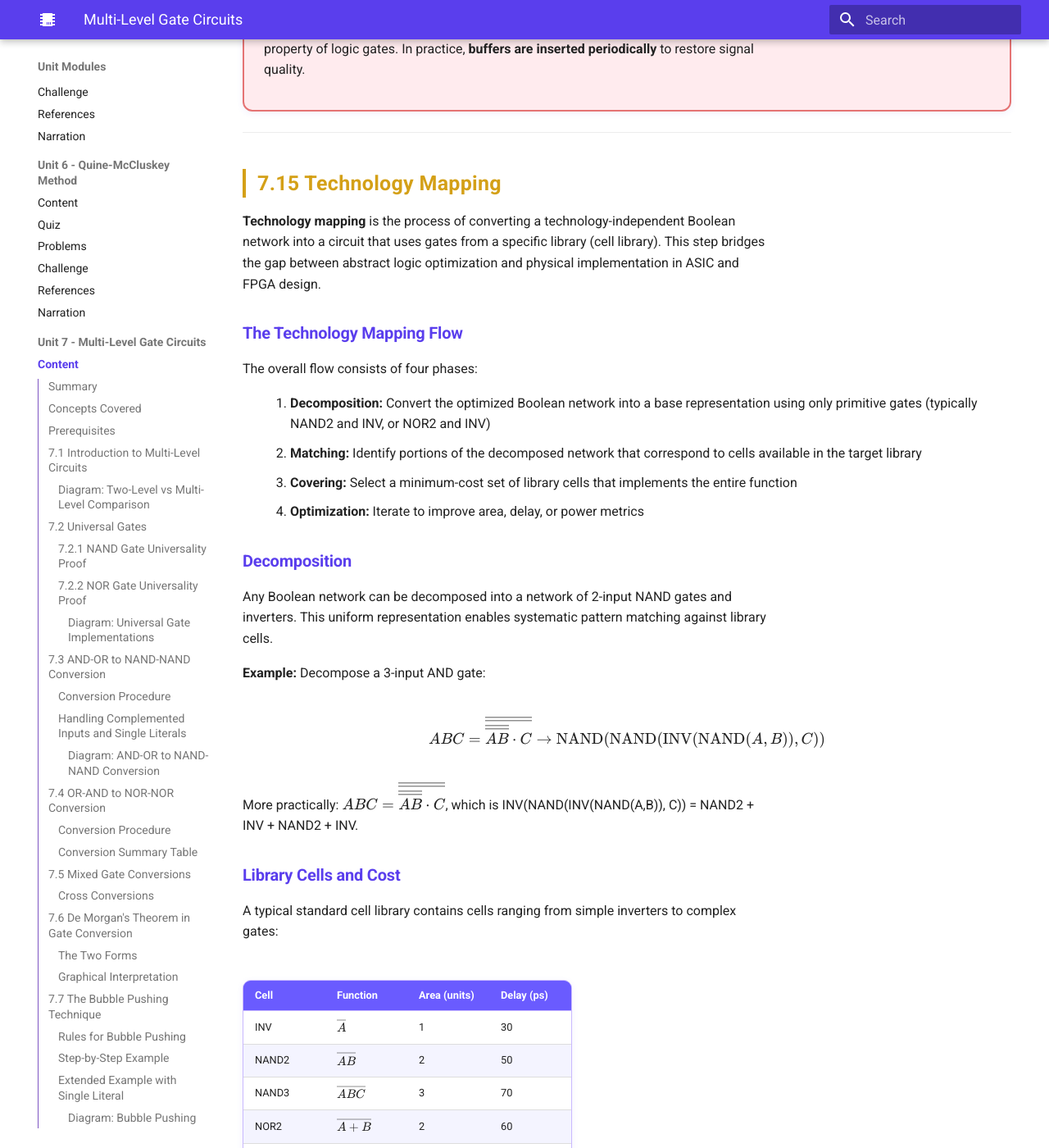
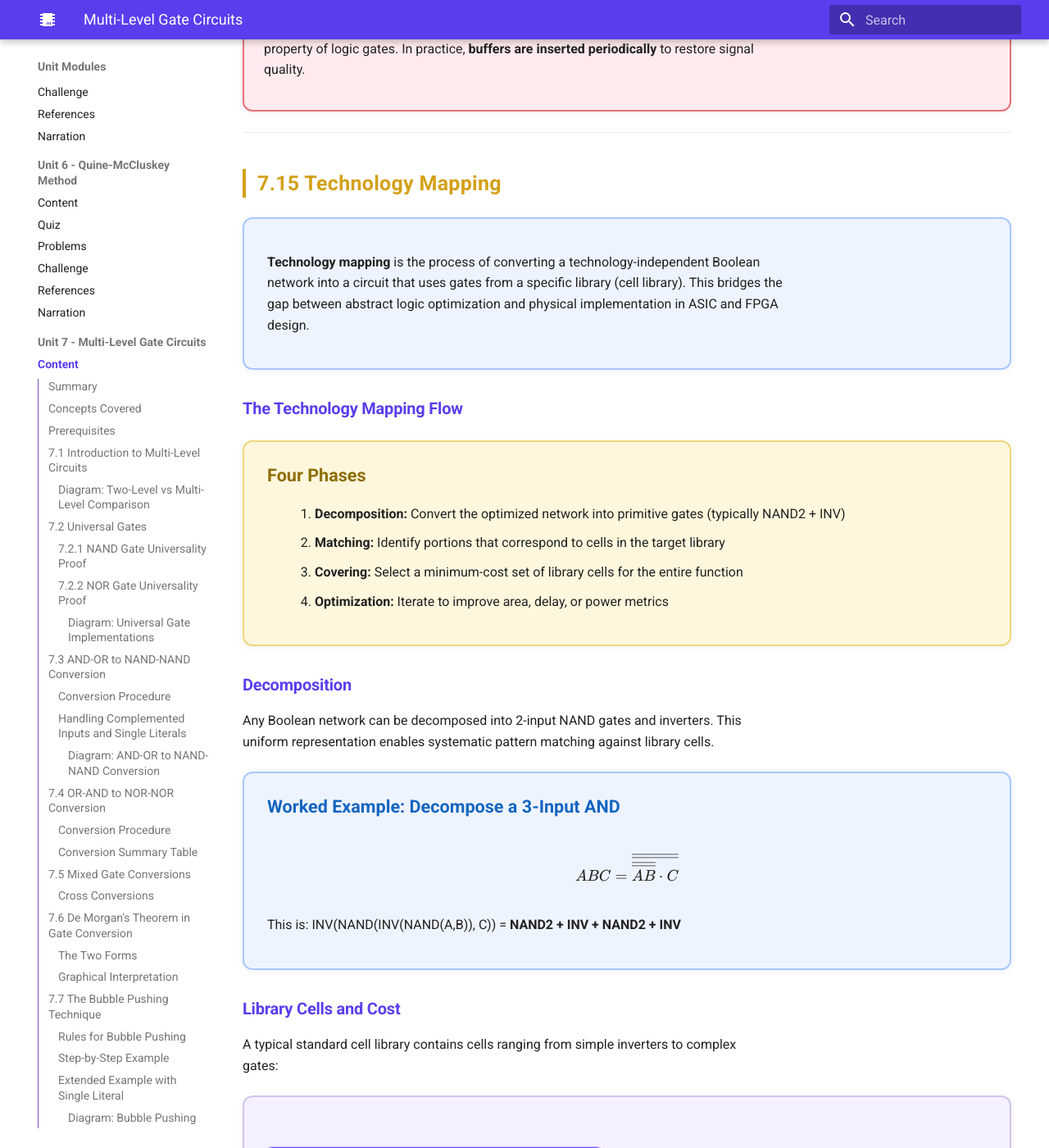
Before and after one commit to Nati-123/intelligent-textbook-ee2301, an MkDocs documentation site: the page built from docs/unit7-multi-level-gates/index.md, in a window 1280 px wide and 1400 px high, scrolled down 31169 px. Shown: the whole window at 82% size. Built offline with MkDocs 1.6.1 and Material for MkDocs 9.7.7, drawn with Linux system fonts in a browser that asks for light colours; nearby versions of some CDN libraries; some of the changed text lies outside the part shown.

Commit message:
Restyle section 7.15 Technology Mapping: flow box, decomposition example, markdown cell library table
Co-Authored-By: Claude Opus 4.6 <noreply@anthropic.com>

```diff
--- a/docs/unit7-multi-level-gates/index.md
+++ b/docs/unit7-multi-level-gates/index.md
@@ -1472,98 +1472,74 @@ Transmission gates offer excellent area and power efficiency but can suffer from
 
 <h2 style="color: #5A3EED;">7.15 Technology Mapping</h2>
 
-**Technology mapping** is the process of converting a technology-independent Boolean network into a circuit that uses gates from a specific library (cell library). This step bridges the gap between abstract logic optimization and physical implementation in ASIC and FPGA design.
+<div markdown style="background: #EEF4FF; border: 2px solid #A8C8FF; border-radius: 12px; padding: 24px 28px; margin: 1.2rem 0; box-shadow: 0 2px 8px rgba(90,61,237,0.07);">
+
+**Technology mapping** is the process of converting a technology-independent Boolean network into a circuit that uses gates from a specific library (cell library). This bridges the gap between abstract logic optimization and physical implementation in ASIC and FPGA design.
+
+</div>
 
 ### The Technology Mapping Flow
 
-The overall flow consists of four phases:
-
-1. **Decomposition:** Convert the optimized Boolean network into a base representation using only primitive gates (typically NAND2 and INV, or NOR2 and INV)
-2. **Matching:** Identify portions of the decomposed network that correspond to cells available in the target library
-3. **Covering:** Select a minimum-cost set of library cells that implements the entire function
+<div markdown style="background: #FFF7DD; border: 2px solid #F0D87A; border-radius: 12px; padding: 24px 28px; margin: 1.2rem 0; box-shadow: 0 2px 8px rgba(90,61,237,0.07);">
+
+<p style="color: #8D6E00; font-weight: 700; font-size: 1.08rem; margin-top: 0; margin-bottom: 14px;">Four Phases</p>
+
+1. **Decomposition:** Convert the optimized network into primitive gates (typically NAND2 + INV)
+2. **Matching:** Identify portions that correspond to cells in the target library
+3. **Covering:** Select a minimum-cost set of library cells for the entire function
 4. **Optimization:** Iterate to improve area, delay, or power metrics
 
+</div>
+
 ### Decomposition
 
-Any Boolean network can be decomposed into a network of 2-input NAND gates and inverters. This uniform representation enables systematic pattern matching against library cells.
-
-**Example:** Decompose a 3-input AND gate:
-
-$$ABC = \overline{\overline{\overline{\overline{AB}} \cdot C}} \rightarrow \text{NAND}(\text{NAND}(\text{INV}(\text{NAND}(A,B)), C))$$
-
-More practically: $ABC = \overline{\overline{\overline{\overline{AB}} \cdot C}}$, which is INV(NAND(INV(NAND(A,B)), C)) = NAND2 + INV + NAND2 + INV.
+Any Boolean network can be decomposed into 2-input NAND gates and inverters. This uniform representation enables systematic pattern matching against library cells.
+
+<div markdown style="background: #EEF4FF; border: 2px solid #A8C8FF; border-radius: 12px; padding: 24px 28px; margin: 1.2rem 0; box-shadow: 0 2px 8px rgba(90,61,237,0.07);">
+
+<p style="color: #1565C0; font-weight: 700; font-size: 1.08rem; margin-top: 0; margin-bottom: 14px;">Worked Example: Decompose a 3-Input AND</p>
+
+$$ABC = \overline{\overline{\overline{\overline{AB}} \cdot C}}$$
+
+This is: INV(NAND(INV(NAND(A,B)), C)) = **NAND2 + INV + NAND2 + INV**
+
+</div>
 
 ### Library Cells and Cost
 
 A typical standard cell library contains cells ranging from simple inverters to complex gates:
 
-<table style="border-collapse: collapse; width: 100%; margin: 1.5rem 0; border-radius: 10px; overflow: hidden; box-shadow: 0 2px 8px rgba(90,61,237,0.07);">
-  <thead>
-    <tr style="background: #6A5BFF; color: #fff;">
-      <th style="padding: 8px 14px; text-align: left;">Cell</th>
-      <th style="padding: 8px 14px; text-align: left;">Function</th>
-      <th style="padding: 8px 14px; text-align: left;">Area (units)</th>
-      <th style="padding: 8px 14px; text-align: left;">Delay (ps)</th>
-    </tr>
-  </thead>
-  <tbody>
-    <tr style="background: #fff;">
-      <td style="padding: 8px 14px; border-bottom: 1px solid #ddd;">INV</td>
-      <td style="padding: 8px 14px; border-bottom: 1px solid #ddd;"><span class="arithmatex">\(\overline{A}\)</span></td>
-      <td style="padding: 8px 14px; border-bottom: 1px solid #ddd;">1</td>
-      <td style="padding: 8px 14px; border-bottom: 1px solid #ddd;">30</td>
-    </tr>
-    <tr style="background: #f4f4ff;">
-      <td style="padding: 8px 14px; border-bottom: 1px solid #ddd;">NAND2</td>
-      <td style="padding: 8px 14px; border-bottom: 1px solid #ddd;"><span class="arithmatex">\(\overline{AB}\)</span></td>
-      <td style="padding: 8px 14px; border-bottom: 1px solid #ddd;">2</td>
-      <td style="padding: 8px 14px; border-bottom: 1px solid #ddd;">50</td>
-    </tr>
-    <tr style="background: #fff;">
-      <td style="padding: 8px 14px; border-bottom: 1px solid #ddd;">NAND3</td>
-      <td style="padding: 8px 14px; border-bottom: 1px solid #ddd;"><span class="arithmatex">\(\overline{ABC}\)</span></td>
-      <td style="padding: 8px 14px; border-bottom: 1px solid #ddd;">3</td>
-      <td style="padding: 8px 14px; border-bottom: 1px solid #ddd;">70</td>
-    </tr>
-    <tr style="background: #f4f4ff;">
-      <td style="padding: 8px 14px; border-bottom: 1px solid #ddd;">NOR2</td>
-      <td style="padding: 8px 14px; border-bottom: 1px solid #ddd;"><span class="arithmatex">\(\overline{A+B}\)</span></td>
-      <td style="padding: 8px 14px; border-bottom: 1px solid #ddd;">2</td>
-      <td style="padding: 8px 14px; border-bottom: 1px solid #ddd;">60</td>
-    </tr>
-    <tr style="background: #fff;">
-      <td style="padding: 8px 14px; border-bottom: 1px solid #ddd;">AOI21</td>
-      <td style="padding: 8px 14px; border-bottom: 1px solid #ddd;"><span class="arithmatex">\(\overline{AB+C}\)</span></td>
-      <td style="padding: 8px 14px; border-bottom: 1px solid #ddd;">3</td>
-      <td style="padding: 8px 14px; border-bottom: 1px solid #ddd;">65</td>
-    </tr>
-    <tr style="background: #f4f4ff;">
-      <td style="padding: 8px 14px; border-bottom: 1px solid #ddd;">AOI22</td>
-      <td style="padding: 8px 14px; border-bottom: 1px solid #ddd;"><span class="arithmatex">\(\overline{AB+CD}\)</span></td>
-      <td style="padding: 8px 14px; border-bottom: 1px solid #ddd;">4</td>
-      <td style="padding: 8px 14px; border-bottom: 1px solid #ddd;">75</td>
-    </tr>
-    <tr style="background: #fff;">
-      <td style="padding: 8px 14px; border-bottom: 1px solid #ddd;">OAI21</td>
-      <td style="padding: 8px 14px; border-bottom: 1px solid #ddd;"><span class="arithmatex">\(\overline{(A+B)C}\)</span></td>
-      <td style="padding: 8px 14px; border-bottom: 1px solid #ddd;">3</td>
-      <td style="padding: 8px 14px; border-bottom: 1px solid #ddd;">65</td>
-    </tr>
-    <tr style="background: #f4f4ff;">
-      <td style="padding: 8px 14px;">MUX2</td>
-      <td style="padding: 8px 14px;"><span class="arithmatex">\(S?B:A\)</span></td>
-      <td style="padding: 8px 14px;">4</td>
-      <td style="padding: 8px 14px;">80</td>
-    </tr>
-  </tbody>
-</table>
+<div markdown style="background: #f5f0ff; border: 2px solid #d1c4e9; border-radius: 12px; padding: 20px 24px; margin: 1.2rem 0; box-shadow: 0 2px 8px rgba(90,61,237,0.07);">
+
+| Cell | Function | Area (units) | Delay (ps) |
+|:-----|:---------|:------------:|:----------:|
+| INV | $\overline{A}$ | 1 | 30 |
+| NAND2 | $\overline{AB}$ | 2 | 50 |
+| NAND3 | $\overline{ABC}$ | 3 | 70 |
+| NOR2 | $\overline{A+B}$ | 2 | 60 |
+| AOI21 | $\overline{AB+C}$ | 3 | 65 |
+| AOI22 | $\overline{AB+CD}$ | 4 | 75 |
+| OAI21 | $\overline{(A+B)C}$ | 3 | 65 |
+| MUX2 | $S\text{?}B\text{:}A$ | 4 | 80 |
+
+</div>
 
 ### Covering Algorithm
 
-The covering problem selects library cells to minimize total cost (area, delay, or weighted combination). For tree-structured networks, dynamic programming finds the optimal covering in polynomial time. For DAG (Directed Acyclic Graph) networks with shared nodes, the problem is NP-hard, and heuristic approaches are used.
-
-<div style="background: #EEF4FF; border: 2px solid #A8C8FF; border-radius: 12px; padding: 24px 28px; margin: 1.5rem 0; box-shadow: 0 2px 8px rgba(90,61,237,0.07);">
-<strong>Industry Practice:</strong> Commercial synthesis tools like Synopsys Design Compiler, Cadence Genus, and open-source tools like Yosys and ABC automate technology mapping. Understanding the underlying principles helps designers write better HDL code and interpret synthesis reports.
+<div markdown style="background: #E7F7E7; border: 2px solid #81C784; border-radius: 12px; padding: 20px 24px; margin: 1.2rem 0; box-shadow: 0 2px 8px rgba(90,61,237,0.07);">
+
+<p style="color: #2E7D32; font-weight: 700; margin-top: 0; margin-bottom: 8px;">Key Concept</p>
+
+The covering problem selects library cells to minimize total cost (area, delay, or weighted combination). For **tree-structured** networks, dynamic programming finds the optimal covering in polynomial time. For **DAG** networks with shared nodes, the problem is NP-hard and heuristic approaches are used.
+
+</div>
+
+<div markdown style="background: #FFF7DD; border: 2px solid #F0D87A; border-radius: 12px; padding: 20px 24px; margin: 1.2rem 0; box-shadow: 0 2px 8px rgba(90,61,237,0.07);">
+
+<p style="color: #8D6E00; font-weight: 700; margin-top: 0; margin-bottom: 8px;">Industry Practice</p>
+
+Commercial synthesis tools like **Synopsys Design Compiler**, **Cadence Genus**, and open-source tools like **Yosys** and **ABC** automate technology mapping. Understanding the underlying principles helps designers write better HDL code and interpret synthesis reports.
+
 </div>
 
 ---
```
